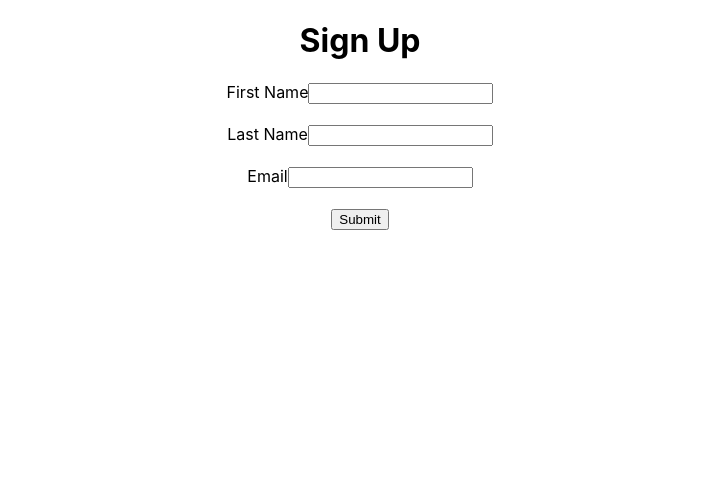
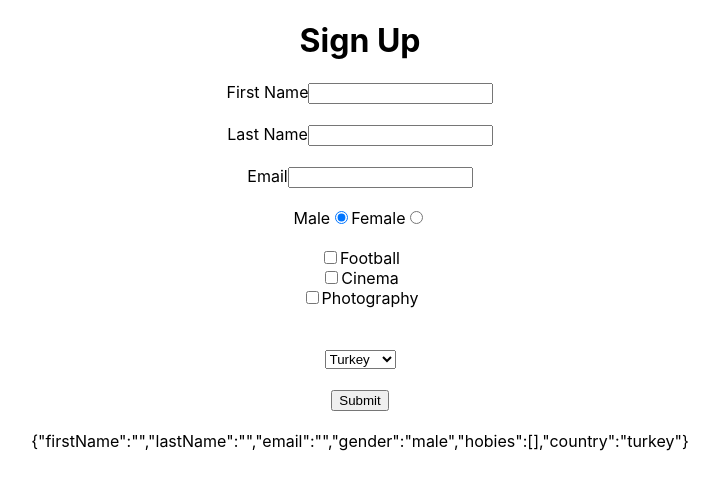
Before and after one commit to buraktitiz/IlkWebSayfam, a React (Create React App) app in the folder React/formik/: page / in a window 1280 px wide. Shown: the top 490 px of the page, without its empty margins (280-999 px from the left). Built offline with nearby package versions, Linux system fonts and the light colour scheme.

Commit message:
Radio / Checkbox / Dropdown Example

```diff
--- a/React/formik/src/App.js
+++ b/React/formik/src/App.js
@@ -10,30 +10,66 @@
         firstName: '',
         lastName: '',
         email: '',
+        gender: 'male',
+        hobies:[],
+        country: 'turkey',
       }}
       onSubmit={(values) => {
         console.log(values);
             }}
     >
       {
-        ({handleSubmit,handleChange})=> (
+        ({handleSubmit,handleChange,values})=> (
           <form onSubmit={handleSubmit}>
         <label htmlFor="firstName">First Name</label>
-        <input name="firstName" onChange={handleChange} />
+        <input name="firstName" value={values.firstName} onChange={handleChange} />
 
         <br /><br />
 
         <label htmlFor="lastName">Last Name</label>
-        <input name="lastName" onChange={handleChange}/>
+        <input name="lastName" value={values.lastName} onChange={handleChange}/>
 
         <br /><br />
 
         <label htmlFor="email">Email</label>
-        <input name="email" onChange={handleChange}/>
+        <input name="email" value={values.email} onChange={handleChange}/>
+
+        <br /><br />
+
+        <span>Male</span>
+        <input type="radio" name="gender" value="male" onChange={handleChange} checked={values.gender==="male"}/>
+
+        <span>Female</span>
+        <input type="radio" name="gender" value="female" onChange={handleChange} checked={values.gender==="female"}/>
+        <br /><br />
+
+        <div>
+          <input type="checkbox" name="hobies" value="Football" onChange={handleChange} />
+          Football
+        </div>
+        <div>
+          <input type="checkbox" name="hobies" value="Cinema" onChange={handleChange} />
+          Cinema
+        </div>
+        <div>
+          <input type="checkbox" name="hobies" value="Photography" onChange={handleChange} />
+          Photography
+        </div>
+
+        <br /><br />
+
+          <select name="country" value={values.country} onChange={handleChange}>
+            <option value="turkey">Turkey</option>
+            <option value="england">England</option>
+            <option value="usa">USA</option>
+          </select>
 
         <br /><br />
 
         <button type="submit">Submit</button>
+        <br /><br />
+
+        {JSON.stringify(values)}
       </form>
         )
       }
```
